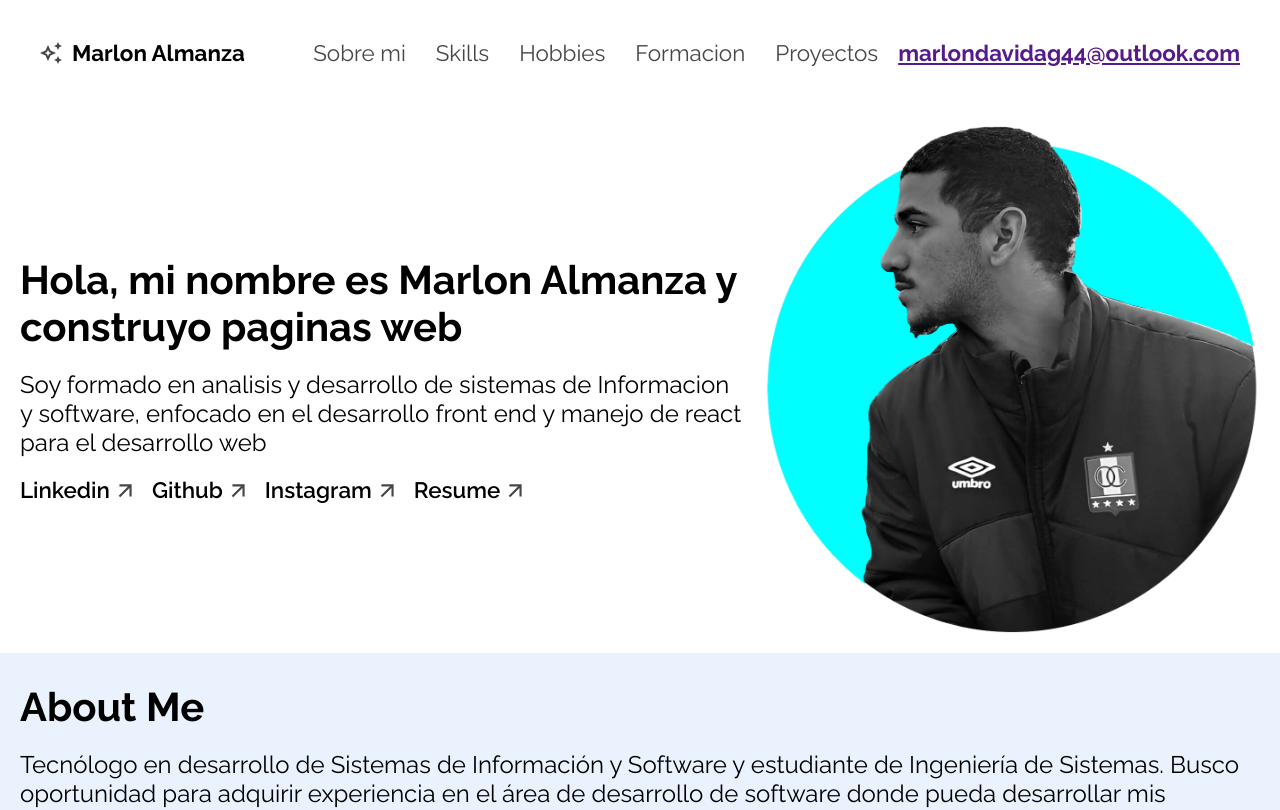
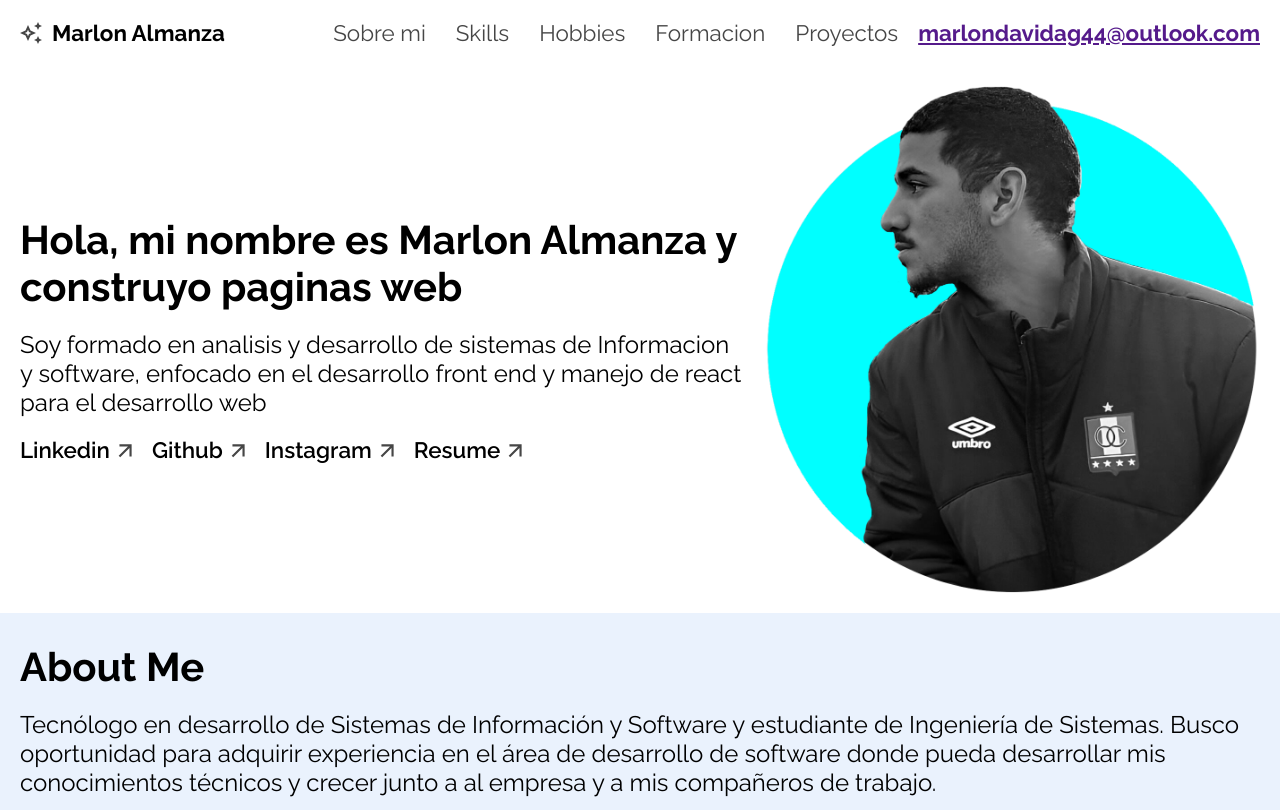
Before and after one commit to Marlon-44/portfolio_alura_example, a React (Vite) app: page / in a window 1280 px wide. Shown: the top 810 px of the page. Built offline with nearby package versions, Linux system fonts and the light colour scheme.

Commit message:
Update Header.module.css

```diff
--- a/src/components/Header/Header.module.css
+++ b/src/components/Header/Header.module.css
@@ -1,4 +1,4 @@
-header{
+.header{
     display: flex;
     width: 100vw;
     justify-content: space-between;
```
